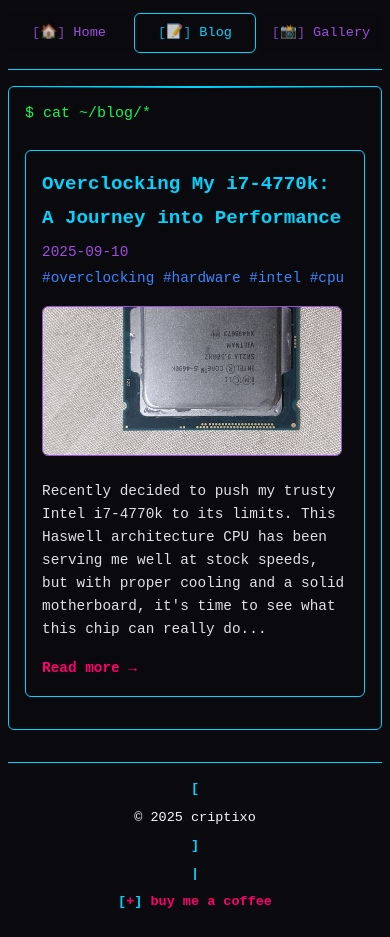
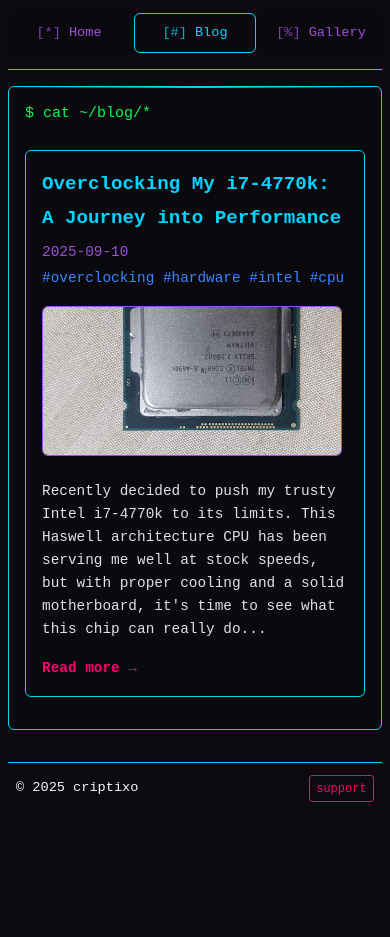
Before and after one commit to criptixo/criptixo.github.io, a plain HTML site: page blog/index.html in a window 390 px wide. Shown: the part 63-1000 px from the top of the page. After the commit the page ends 885 px from the top, so only its background shows below. Drawn offline with Linux system fonts and the light colour scheme.

Commit message:
Replace emoji with ASCII symbols and streamline footer
🎯 Navigation Symbols (ASCII):
- Home: [🏠] → [*] (asterisk for home/main)
- Blog: [📝] → [#] (hash for blog/posts)
- Gallery: [📸] → [%] (percent for gallery/images)

🏃 Streamlined Footer:
- Removed decorative brackets and symbols
- Simplified text: 'buy me a coffee' → 'support'
- Cleaner design: '© 2025 criptixo | support'

📱 Mobile Footer Optimization:
- Changed from column to row layout on mobile
- Space-between positioning for better use of width
- Reduced padding and font sizes
- More compact kofi-link button design
- Better visual hierarchy

✨ Benefits:
- Faster loading (no emoji rendering)
- Consistent across all browsers/OS
- Clean terminal aesthetic maintained
- Better mobile UX with optimized footer
- More professional appearance

```diff
--- a/assets/css/style.css
+++ b/assets/css/style.css
@@ -251,39 +251,37 @@ a:hover {
   margin-right: 0.5rem;
 }
 
-/* Footer - simple one-line design */
+/* Footer - streamlined mobile-optimized design */
 .site-footer {
   margin-top: var(--spacing-xl);
-  padding: 1rem 0;
+  padding: 0.75rem 0;
   border-top: 1px solid var(--primary);
   text-align: center;
-  font-size: 0.9em;
+  font-size: 0.85rem;
 }
 
 .footer-content {
   display: flex;
   justify-content: center;
   align-items: center;
-  flex-wrap: wrap;
   gap: 1rem;
   color: var(--fg);
-}
-
-.footer-content .symbol {
-  color: var(--primary);
-  font-weight: bold;
 }
 
 .kofi-link {
   color: var(--accent);
   text-decoration: none;
-  transition: all var(--transition-smooth);
-  font-weight: bold;
+  transition: color var(--transition-smooth);
+  padding: 0.25rem 0.5rem;
+  border-radius: 3px;
+  border: 1px solid var(--accent);
+  font-size: 0.8rem;
 }
 
 .kofi-link:hover {
   color: var(--warning);
-  text-shadow: var(--glow-subtle) var(--warning);
+  border-color: var(--warning);
+  background: rgba(255, 255, 255, 0.05);
 }
 
 /* Music Section - Mobile-optimized with Last.fm integration */
@@ -873,9 +871,16 @@ a:hover {
   }
 
   .footer-content {
-    flex-direction: column;
-    text-align: center;
-    gap: var(--spacing-sm);
+    flex-direction: row;
+    justify-content: space-between;
+    align-items: center;
+    gap: 0.75rem;
+    padding: 0 var(--spacing-sm);
+  }
+
+  .kofi-link {
+    font-size: 0.75rem;
+    padding: 0.2rem 0.4rem;
   }
 
   .recent-tracks .row {
--- a/blog/index.html
+++ b/blog/index.html
@@ -37,9 +37,9 @@
     <header>
       <a href="../index.html" class="brand" aria-label="Home">[ criptixo :: ~ ]</a>
       <nav class="tabs" role="navigation" aria-label="Main navigation">
-        <a href="../index.html"><span class="nav-icon">[🏠]</span>Home</a>
-        <a href="./" class="active"><span class="nav-icon">[📝]</span>Blog</a>
-        <a href="../gallery/"><span class="nav-icon">[📸]</span>Gallery</a>
+        <a href="../index.html"><span class="nav-icon">[*]</span>Home</a>
+        <a href="./" class="active"><span class="nav-icon">[#]</span>Blog</a>
+        <a href="../gallery/"><span class="nav-icon">[%]</span>Gallery</a>
       </nav>
     </header>
 
@@ -76,10 +76,9 @@
 
     <footer class="site-footer">
       <div class="footer-content">
-        <span class="symbol">[</span> © 2025 criptixo <span class="symbol">]</span>
-        <span class="symbol">|</span>
+        <span>© 2025 criptixo</span>
         <a href="https://ko-fi.com/criptixo" target="_blank" rel="noopener" class="kofi-link">
-          <span class="symbol">[</span>+<span class="symbol">]</span> buy me a coffee
+          support
         </a>
       </div>
     </footer>
```
Also changed, not shown: blog/posts/overclocking-i7-4770k.html (+5 -6 lines), gallery/index.html (+5 -6 lines), index.html (+5 -6 lines).
